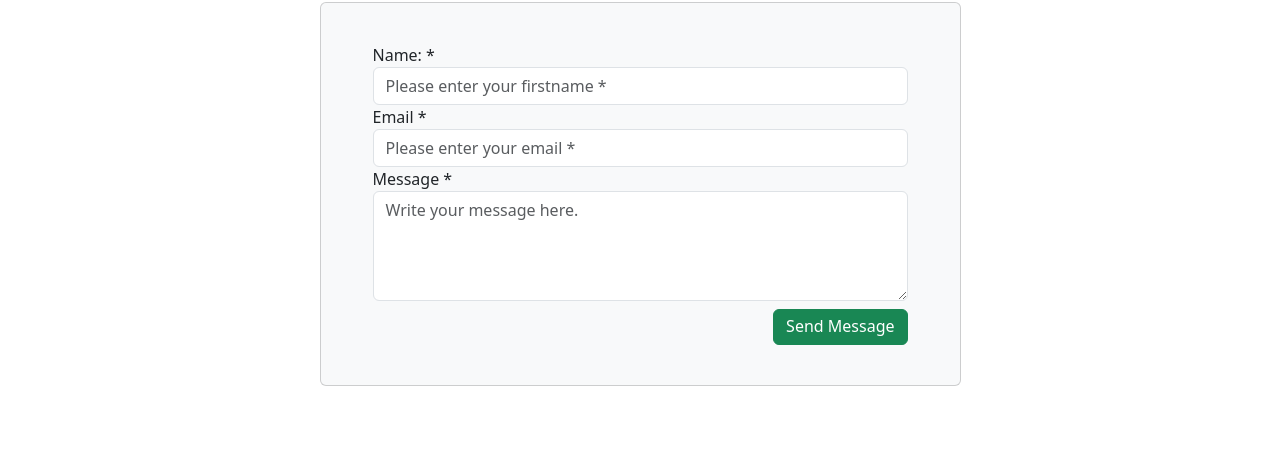
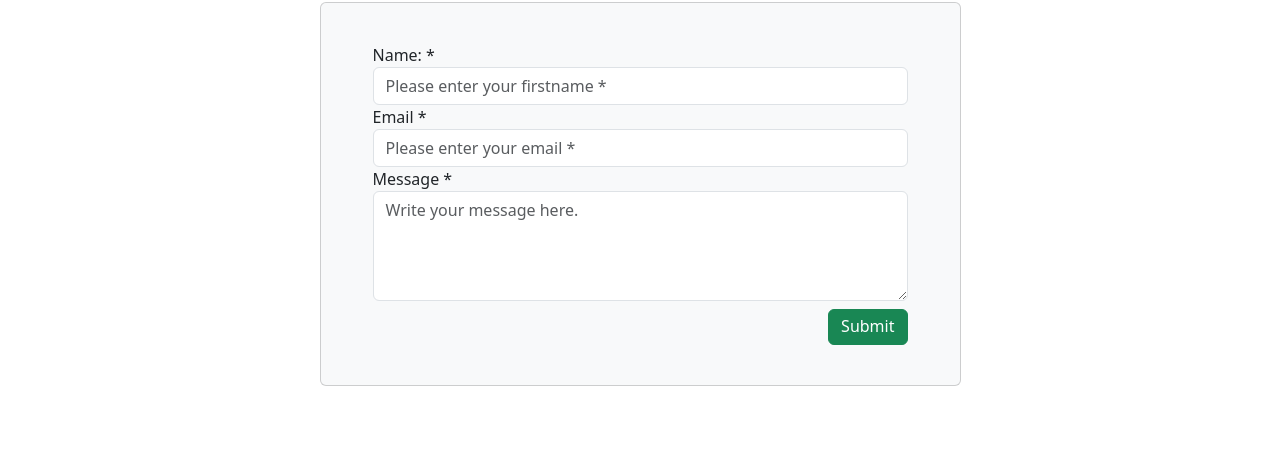
Before and after one commit to Strugtter/MH, a plain HTML site: page pages/contact.html in a window 1280 px wide. Shown: the part 308-758 px from the top of the page. Drawn offline with nearby package versions, Linux system fonts and the light colour scheme.

Commit message:
Se cambia el nombre del boton de la pagina contact por submit

```diff
--- a/pages/contact.html
+++ b/pages/contact.html
@@ -104,7 +104,7 @@
                         </div>
                     <div class="col-md-12 mt-2 d-flex justify-content-end">
                         <input type="submit" class="btn btn-success btn-send pt-1 btn-block
-                            " value="Send Message" >
+                            " value="Submit" >
                 </div>
                 </div>
         </div>
```
